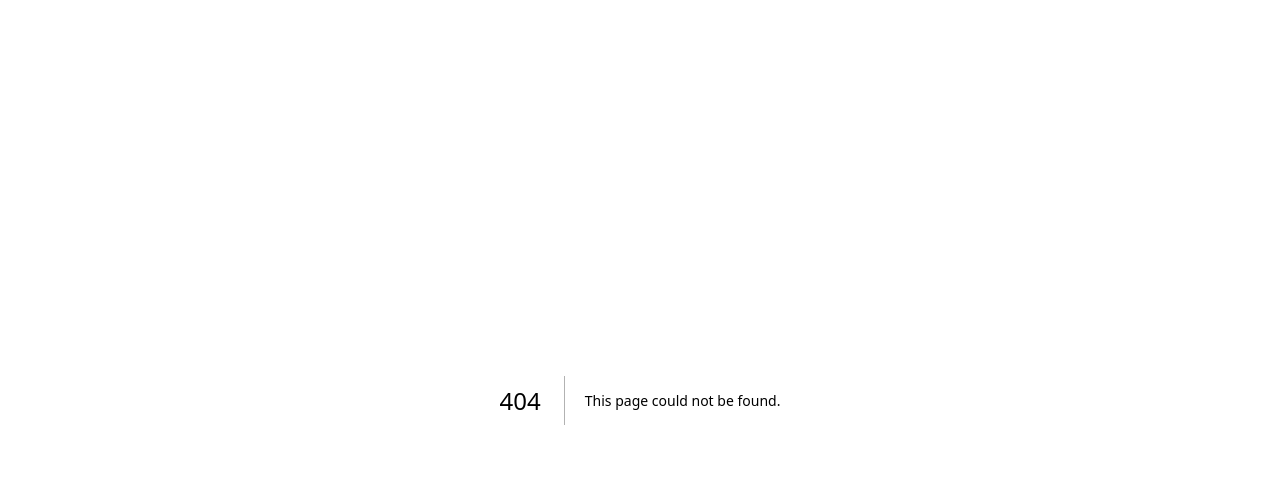
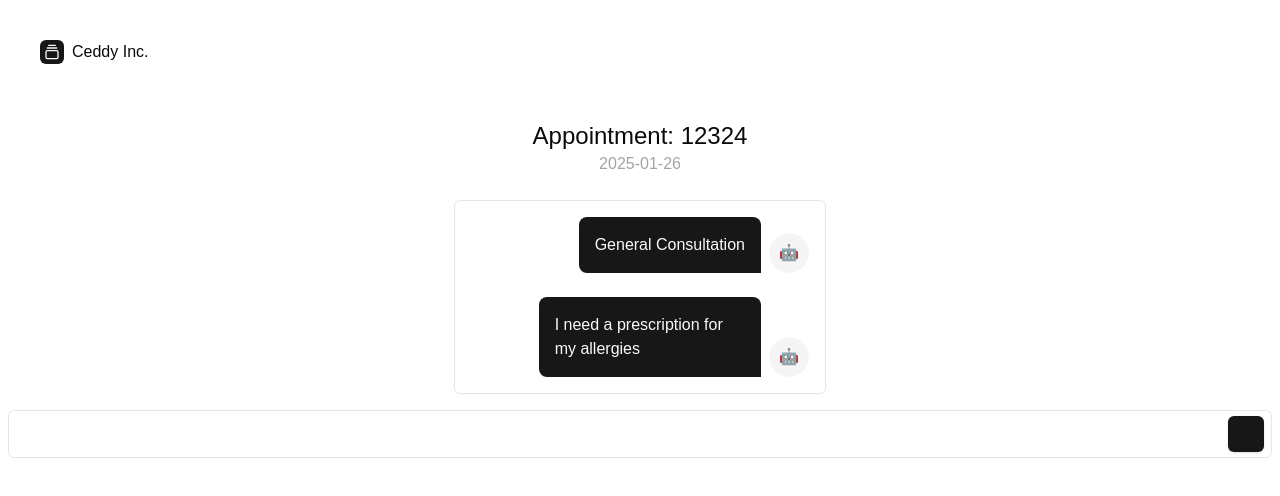
Before and after one commit to aluxf/doctor-app, a Next.js app: page /doc/appointment/1 in a window 1280 px wide. Before the commit this address had no page. Shown: the top 496 px of the page. Built offline with nearby package versions, Linux system fonts and the light colour scheme.

Commit message:
create doc appointment page

```diff
--- /dev/null
+++ b/src/app/doc/appointment/[id]/page.tsx
@@ -0,0 +1,27 @@
+import { AppointmentChat } from "@/components/chat"
+import { GalleryVerticalEnd } from "lucide-react"
+
+export default function AppointmentPage() {
+  return (
+    <div className="grid min-h-svh lg:grid-cols-2 justify-center overflow-hidden">
+      <div className="flex max-h-screen flex-col w-screen gap-4 p-6 md:p-10">
+        <div className="flex justify-center gap-2 md:justify-start">
+          <a href="#" className="flex items-center gap-2 font-medium">
+            <div className="flex h-6 w-6 items-center justify-center rounded-md bg-primary text-primary-foreground">
+              <GalleryVerticalEnd className="size-4" />
+            </div>
+            Ceddy Inc.
+          </a>
+        </div>
+        <div className="flex flex-col items-center justify-center mt-10">
+            <p className="text-2xl font-medium"> Appointment: 12324</p>
+            <p className="text-stone-400"> 2025-01-26</p>
+        </div>
+
+        <div className="flex flex-col items-center justify-center gap-4 ">
+          <AppointmentChat/>
+        </div>
+      </div>
+    </div>
+  )
+}
```
